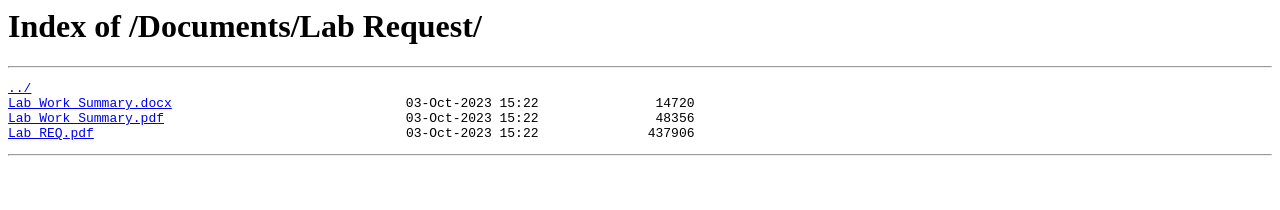
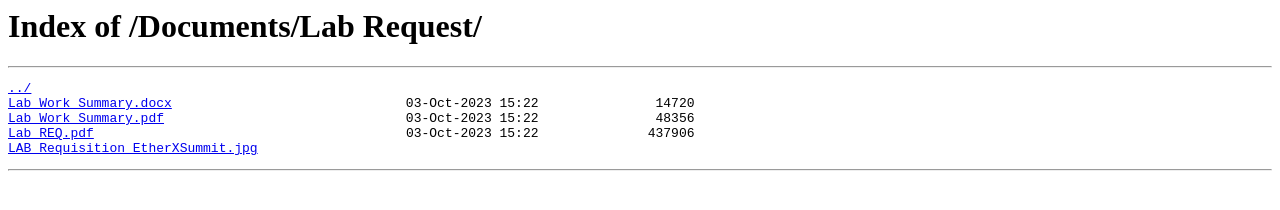
Before and after one commit to theeye-network/theeye-files, a plain HTML site: page Documents/Lab Request/index.html in a window 1280 px wide. Drawn offline with Linux system fonts and the light colour scheme.

Commit message:
added LABRequestion form for EtherXSummit

```diff
--- a/Documents/Lab Request/index.html
+++ b/Documents/Lab Request/index.html
@@ -5,5 +5,6 @@
 <a href="Lab&#32;Work&#32;Summary.docx">Lab Work Summary.docx</a>                              03-Oct-2023 15:22               14720
 <a href="Lab&#32;Work&#32;Summary.pdf">Lab Work Summary.pdf</a>                               03-Oct-2023 15:22               48356
 <a href="Lab_REQ.pdf">Lab_REQ.pdf</a>                                        03-Oct-2023 15:22              437906
+<a href="LAB_Requisition_EtherXSummit.jpg">LAB_Requisition_EtherXSummit.jpg</a>
 </pre><hr></body>
 </html>
```
Also changed, not shown: Documents/Lab Request/LAB_Requisition_EtherXSummit.jpg (added).
